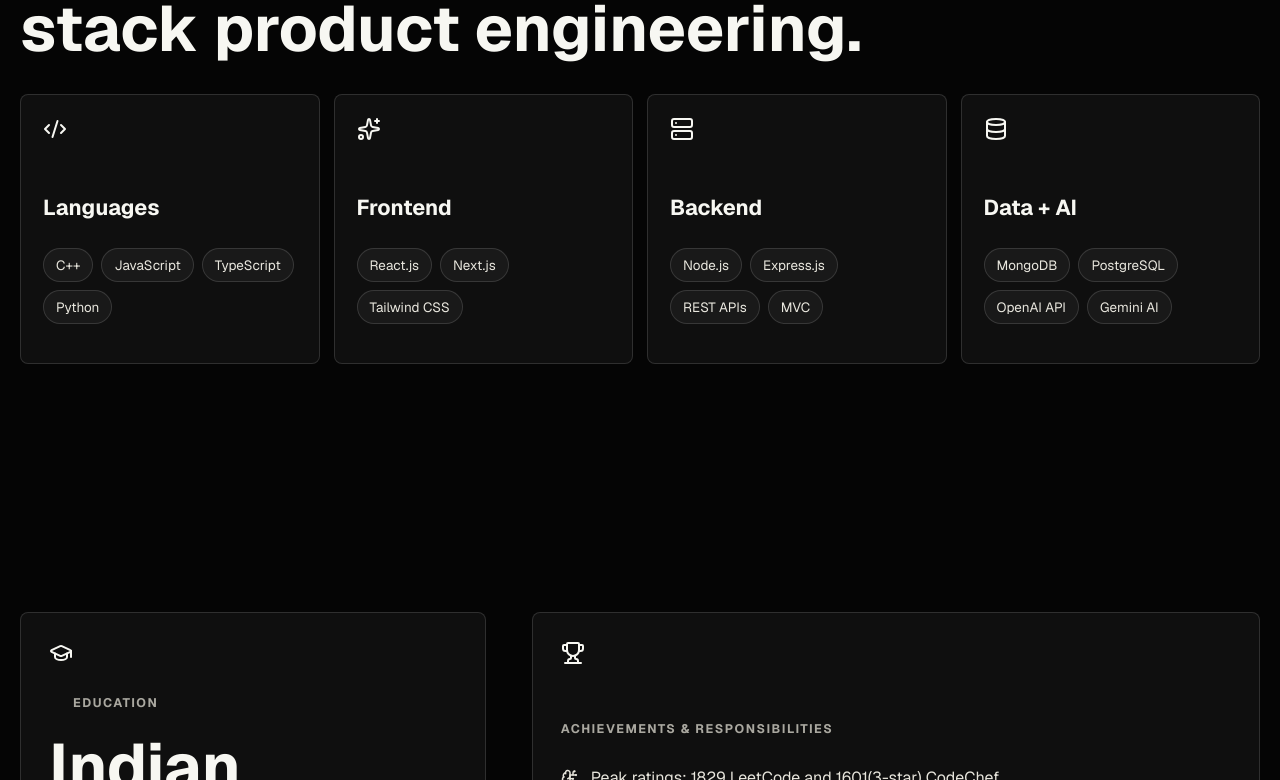
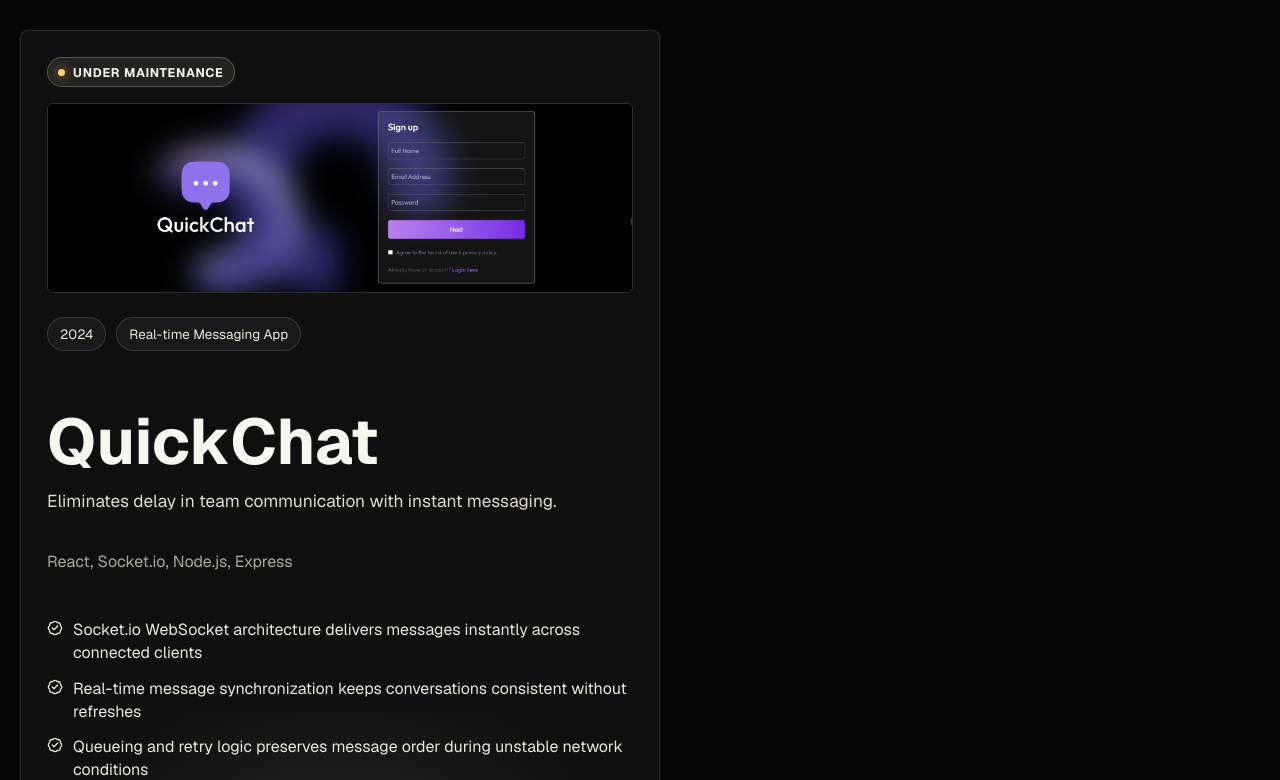
Before and after one commit to imadityameena/Aditya_portfolio, a React (Vite) app: page / in a window 1280 px wide. Shown: the part 5440-6220 px from the top of the page. Built offline with nearby package versions, Linux system fonts and the light colour scheme.

Commit message:
added under maintenance projects

```diff
--- a/src/App.jsx
+++ b/src/App.jsx
@@ -84,7 +84,7 @@
 ];
 
 const projects = [
-   {
+  {
     name: "SupportAI",
     year: "2026",
     type: "Multi-tenant AI Customer Support",
@@ -118,21 +118,6 @@
     github: "https://github.com/imadityameena/Prescripto_Hospital_app",
     live: "https://prescripto-hospital-app.vercel.app/",
   },
-  //{
-    // name: "QuickChat",
-    // year: "2024",
-    // type: "Real-time Messaging App",
-    // image: quickchatImg,
-    // stack: "React, Socket.io, Node.js, Express",
-    // impact: "Eliminates delay in team communication with instant messaging.",
-    // points: [
-    //   "Socket.io WebSocket architecture delivers messages instantly across connected clients",
-    //   "Real-time message synchronization keeps conversations consistent without refreshes",
-    //   "Queueing and retry logic preserves message order during unstable network conditions",
-    // ],
-    // github: "https://github.com/imadityameena/QuickChat-A-chatting-app",
-    // live: "https://quick-chat-azure.vercel.app/login",
-  //},
   {
     name: "ChefAI",
     year: "2026",
@@ -208,6 +193,25 @@
     ],
     github: "https://github.com/imadityameena/cryptoplace",
     live: "https://cryptoplace-dusky.vercel.app/",
+  },
+];
+
+const buildingProjects = [
+  {
+    name: "QuickChat",
+    status: "Under maintenance",
+    year: "2024",
+    type: "Real-time Messaging App",
+    image: quickchatImg,
+    stack: "React, Socket.io, Node.js, Express",
+    impact: "Eliminates delay in team communication with instant messaging.",
+    points: [
+      "Socket.io WebSocket architecture delivers messages instantly across connected clients",
+      "Real-time message synchronization keeps conversations consistent without refreshes",
+      "Queueing and retry logic preserves message order during unstable network conditions",
+    ],
+    github: "https://github.com/imadityameena/QuickChat-A-chatting-app",
+    live: "https://quick-chat-azure.vercel.app/login",
   },
 ];
 
@@ -600,6 +604,53 @@
         </div>
       </section>
 
+      <section className="section building-section">
+        <Reveal className="section-heading">
+          <p className="section-kicker">Active projects</p>
+          <h2>Currently building and under maintenance.</h2>
+        </Reveal>
+        <div className="project-grid">
+          {buildingProjects.map((project, index) => (
+            <Reveal
+              key={project.name}
+              delay={index * 0.12}
+              className="project-card building-card"
+            >
+              <div className={`project-status ${project.status === "Under maintenance" ? "maintenance" : ""}`}>
+                <span /> {project.status}
+              </div>
+              <img
+                className="project-image"
+                src={project.image}
+                alt={`${project.name} project preview`}
+              />
+              <div className="project-meta">
+                <span>{project.year}</span>
+                <span>{project.type}</span>
+              </div>
+              <h3>{project.name}</h3>
+              <p className="project-impact">{project.impact}</p>
+              <p className="stack">{project.stack}</p>
+              <ul>
+                {project.points.map((point) => (
+                  <li key={point}>
+                    <BadgeCheck size={16} /> {point}
+                  </li>
+                ))}
+              </ul>
+              <div className="project-links">
+                <a href={project.github} target="_blank" rel="noreferrer">
+                  <SiGithub size={16} /> GitHub <ArrowUpRight size={15} />
+                </a>
+                <a href={project.live} target="_blank" rel="noreferrer">
+                  Live demo <ArrowUpRight size={15} />
+                </a>
+              </div>
+            </Reveal>
+          ))}
+        </div>
+      </section>
+
       <section id="skills" className="section skills-section">
         <Reveal className="section-heading">
           <p className="section-kicker">Stack</p>
--- a/src/styles.css
+++ b/src/styles.css
@@ -545,6 +545,46 @@
   transition: 320ms ease;
 }
 
+.building-section {
+  padding-top: 0;
+}
+
+.building-card {
+  grid-column: 1 / -1;
+  max-width: 640px;
+}
+
+.project-status {
+  display: inline-flex;
+  align-items: center;
+  align-self: flex-start;
+  gap: 8px;
+  min-height: 30px;
+  margin-bottom: 16px;
+  padding: 0 10px;
+  border: 1px solid rgba(247, 247, 242, 0.25);
+  border-radius: 999px;
+  color: #f7f7f2;
+  background: rgba(247, 247, 242, 0.08);
+  font-size: 0.78rem;
+  font-weight: 700;
+  letter-spacing: 0.06em;
+  text-transform: uppercase;
+}
+
+.project-status span {
+  width: 7px;
+  height: 7px;
+  border-radius: 50%;
+  background: #b7ff6a;
+  box-shadow: 0 0 12px rgba(183, 255, 106, 0.8);
+}
+
+.project-status.maintenance span {
+  background: #ffd166;
+  box-shadow: 0 0 12px rgba(255, 209, 102, 0.8);
+}
+
 .project-card:hover .project-image {
   filter: saturate(1);
   transform: scale(1.015);
```
